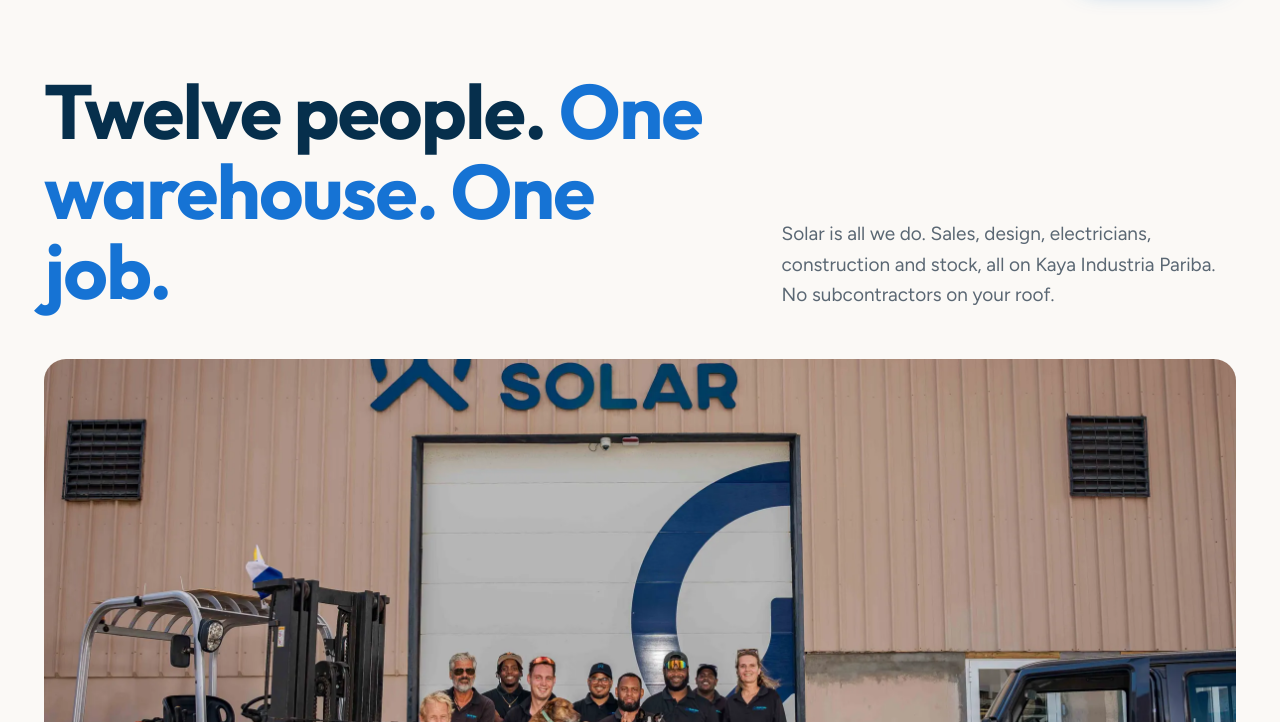
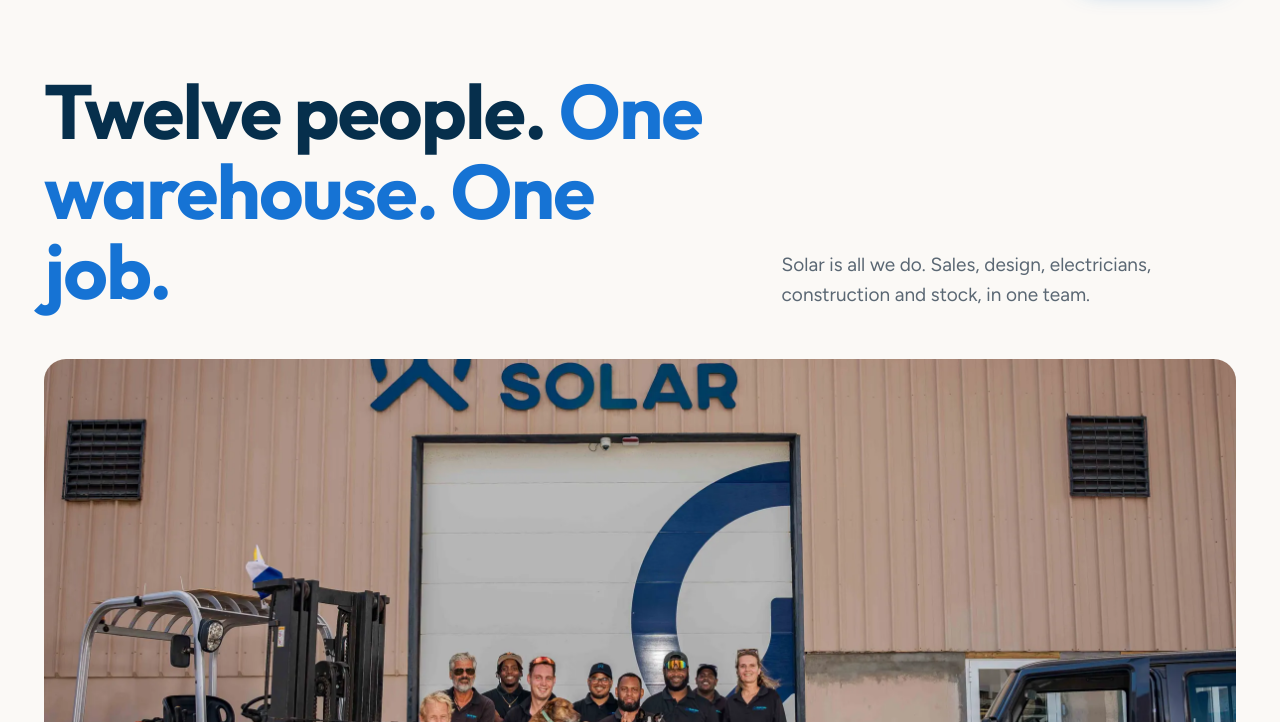
Before and after one commit to Salty-Code-studio/blue-sky-solar, a plain HTML site: page crew.html in a window 1280 px wide. Shown: the part 78-800 px from the top of the page. Drawn offline with Linux system fonts and the light colour scheme.

Commit message:
Remove unsupported subcontractor claims
Co-Authored-By: Claude Opus 5.5 <noreply@anthropic.com>

```diff
--- a/crew.html
+++ b/crew.html
@@ -40,7 +40,7 @@
 <section class="page-hero">
   <div class="wrap">
     <h1>Twelve people. <span>One warehouse. One job.</span></h1>
-    <p>Solar is all we do. Sales, design, electricians, construction and stock, all on Kaya Industria Pariba. No subcontractors on your roof.</p>
+    <p>Solar is all we do. Sales, design, electricians, construction and stock, in one team.</p>
   </div>
   <div class="wrap solo">
     <figure class="wide-photo rv"><picture><source srcset="img/crew.webp" type="image/webp"><img src="img/crew.jpg" alt="The Blue Sky Solar crew in front of their warehouse with forklift and company truck"></picture></figure>
```
Also changed, not shown: index.html (+1 -1 lines).
